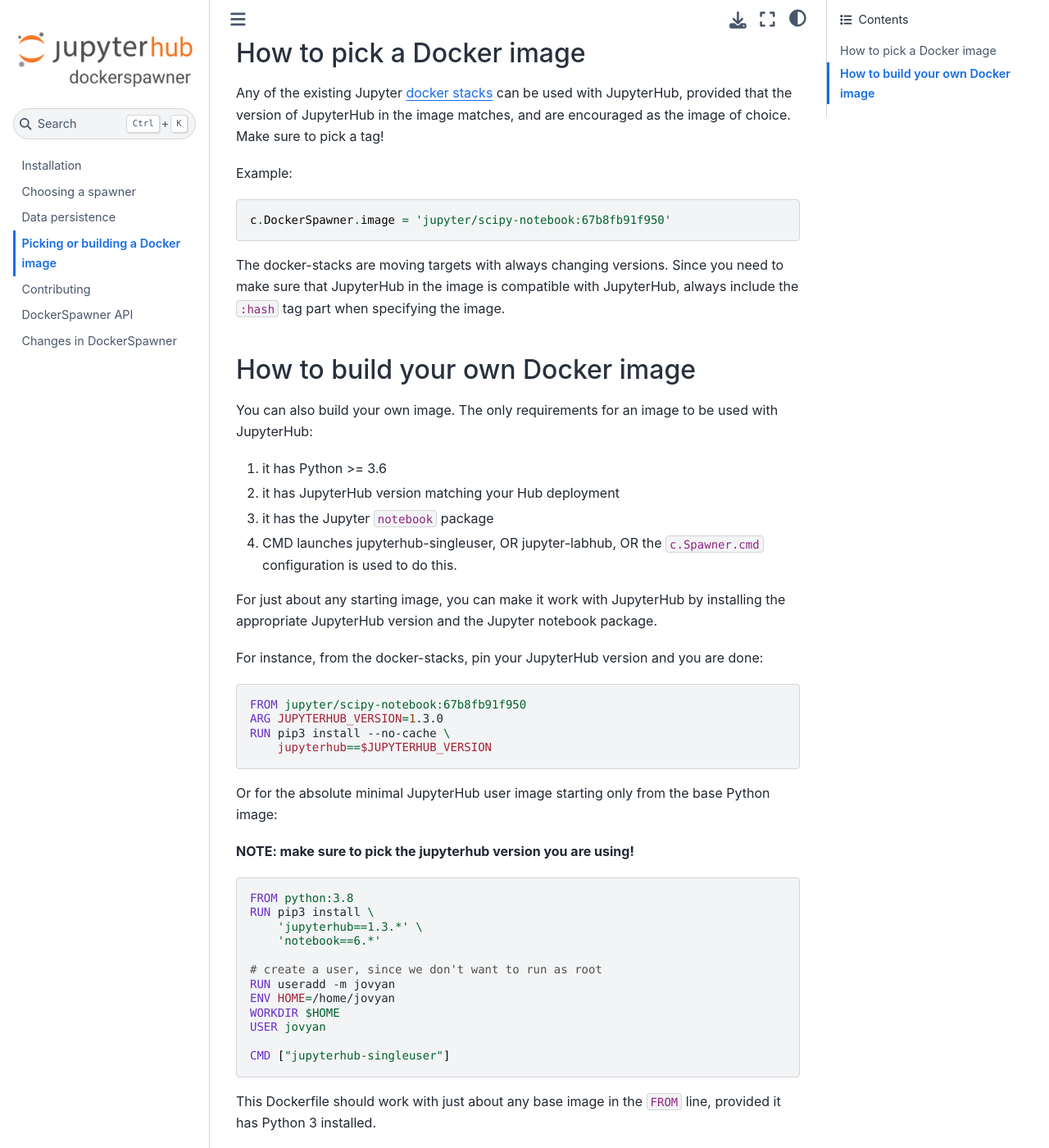
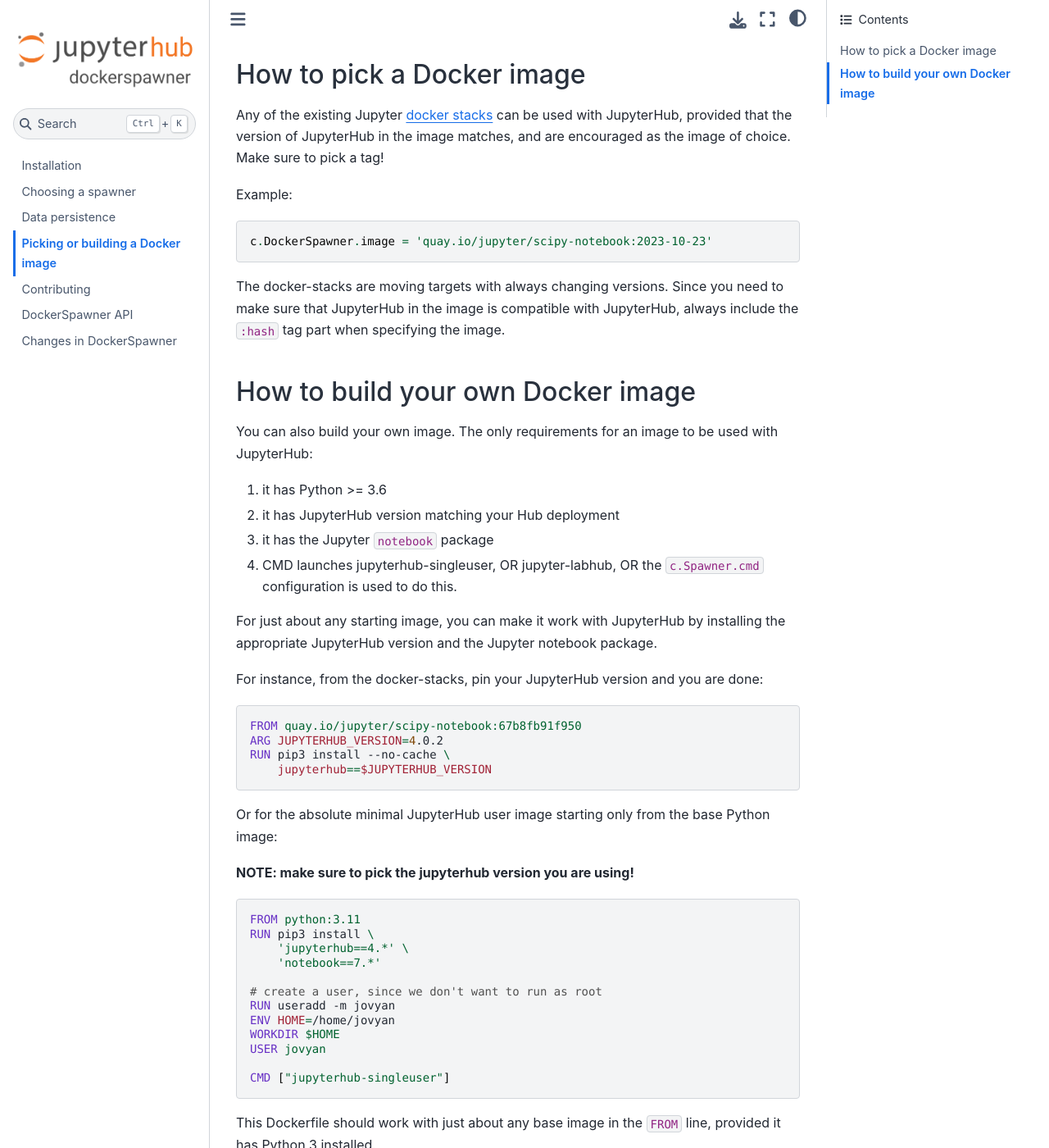
Before and after one commit to jupyterhub/dockerspawner, a Sphinx documentation site: the page built from docs/source/docker-image.md, in a window 1280 px wide and 1400 px high, scrolled down 231 px. Shown: the whole window at 82% size. Built offline with Sphinx 7.4.7 and the Sphinx Book theme 1.1.4, drawn with Linux system fonts in a browser that asks for light colours; some of the changed text lies outside the part shown.

Commit message:
Switch default image to quay.io
Bump up a couple other versions in the Dockerfile examples as
well.

Ref https://github.com/jupyterhub/team-compass/issues/688

````diff
--- a/docs/source/docker-image.md
+++ b/docs/source/docker-image.md
@@ -1,6 +1,6 @@
 # Picking or building a Docker image
 
-By default, DockerSpawner uses the `jupyterhub/singleuser` image
+By default, DockerSpawner uses the `quay.io/jupyterhub/singleuser` image
 with the appropriate tag that pins the right version of JupyterHub,
 but you can also build your own image.
 
@@ -13,7 +13,7 @@
 Example:
 
 ```python
-c.DockerSpawner.image = 'jupyter/scipy-notebook:67b8fb91f950'
+c.DockerSpawner.image = 'quay.io/jupyter/scipy-notebook:2023-10-23'
 ```
 
 The docker-stacks are moving targets with always changing versions.
@@ -37,8 +37,8 @@
 For instance, from the docker-stacks, pin your JupyterHub version and you are done:
 
 ```Dockerfile
-FROM jupyter/scipy-notebook:67b8fb91f950
-ARG JUPYTERHUB_VERSION=1.3.0
+FROM quay.io/jupyter/scipy-notebook:67b8fb91f950
+ARG JUPYTERHUB_VERSION=4.0.2
 RUN pip3 install --no-cache \
     jupyterhub==$JUPYTERHUB_VERSION
 ```
@@ -48,10 +48,10 @@
 **NOTE: make sure to pick the jupyterhub version you are using!**
 
 ```Dockerfile
-FROM python:3.8
+FROM python:3.11
 RUN pip3 install \
-    'jupyterhub==1.3.*' \
-    'notebook==6.*'
+    'jupyterhub==4.*' \
+    'notebook==7.*'
 
 # create a user, since we don't want to run as root
 RUN useradd -m jovyan
````
Also changed, not shown: 3 other files.
